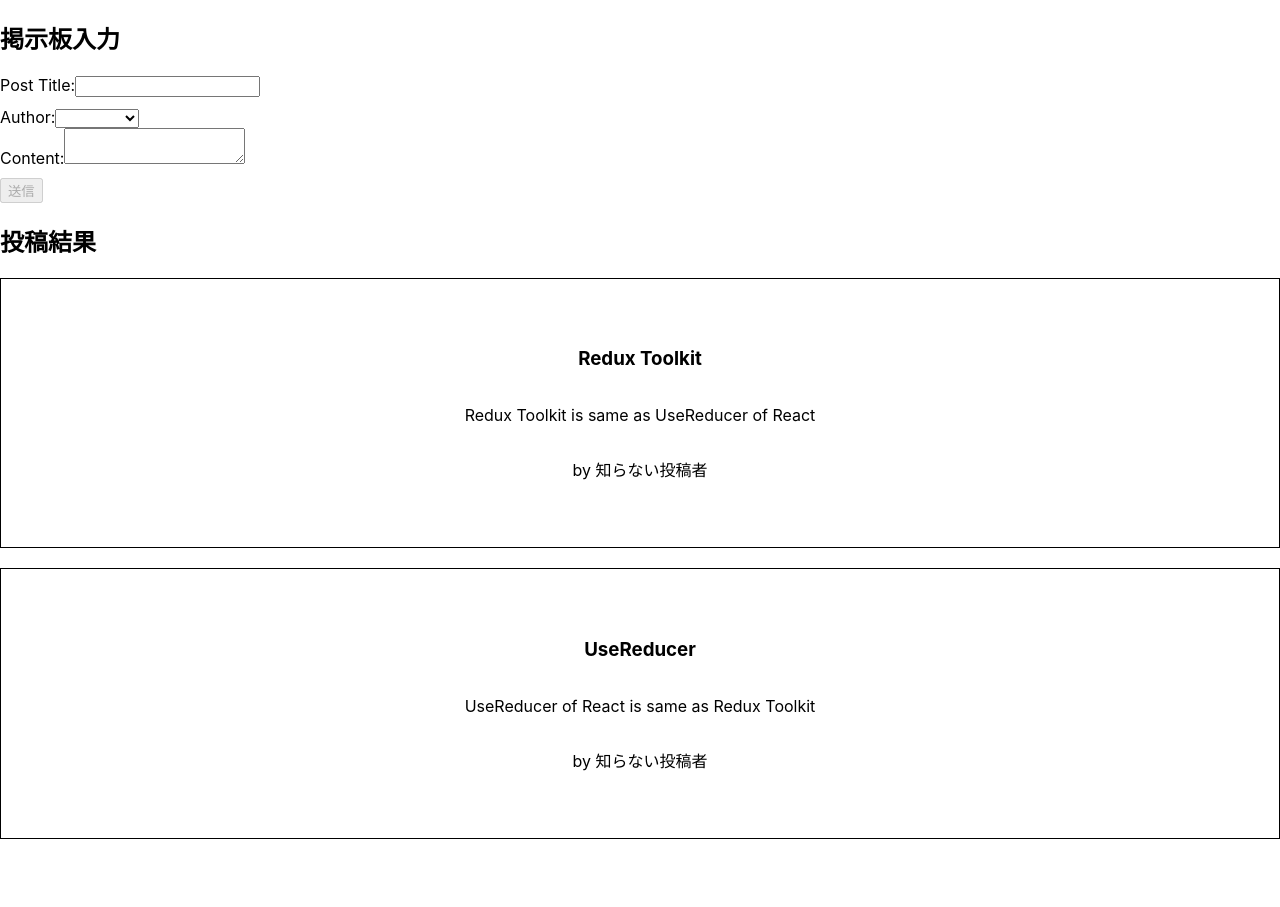
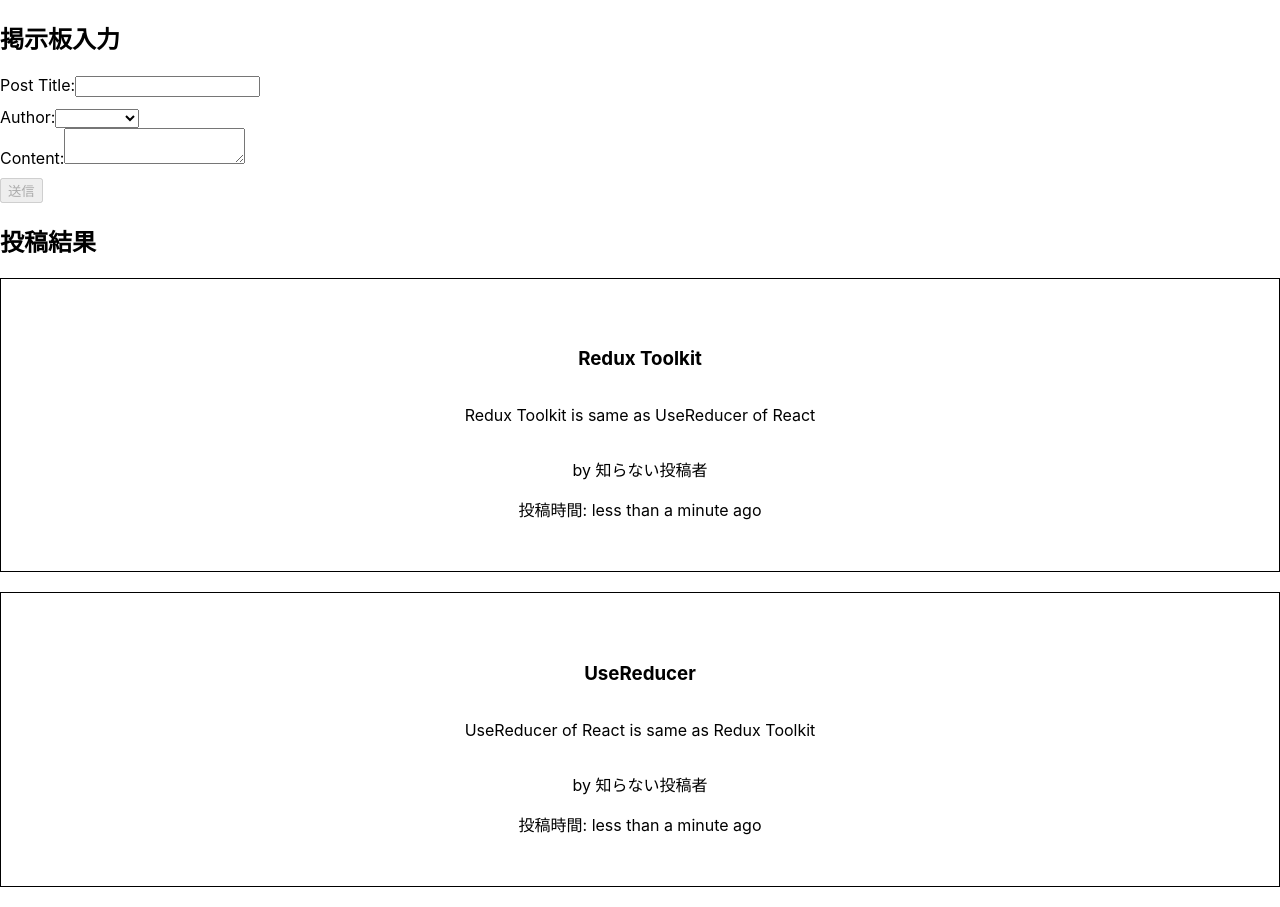
Before and after one commit to ziheng-hub/redux-toolkit-execise-01, a React (Create React App) app: page / in a window 1280 px wide. Before the commit the page ends 859 px from the top, so only its background shows below. Built offline with nearby package versions, Linux system fonts and the light colour scheme.

Commit message:
add features of posts about showing up some users what time is send posts

```diff
--- a/package.json
+++ b/package.json
@@ -7,6 +7,7 @@
     "@testing-library/jest-dom": "^5.17.0",
     "@testing-library/react": "^13.4.0",
     "@testing-library/user-event": "^13.5.0",
+    "date-fns": "^3.2.0",
     "react": "^18.2.0",
     "react-dom": "^18.2.0",
     "react-redux": "^9.0.4",
--- a/src/features/posts/PostsList.jsx
+++ b/src/features/posts/PostsList.jsx
@@ -2,6 +2,7 @@ import React from "react";
 import { useSelector } from "react-redux";
 import { selectAllPosts } from "./postSlice";
 import { PostAuthor } from "./PostAuthor";
+import { TimeAgo } from "./TimeAgo";
 
 const PostsList = () => {
   // 将来的にstate.postsの内部構造が変わった場合、このように外部のComponentで直接useSelectorを呼ぶのではなく、内部でuseSelectorをExportして、外部で使う。
@@ -16,6 +17,7 @@ const PostsList = () => {
         <p>
           <PostAuthor userId={post.userId} />
         </p>
+        <TimeAgo timeStamp={post.date}/>
       </article>
     );
   });
--- /dev/null
+++ b/src/features/posts/TimeAgo.jsx
@@ -0,0 +1,18 @@
+import React from "react";
+import { parseISO, formatDistanceToNow } from "date-fns";
+
+export const TimeAgo = ({ timeStamp }) => {
+  let timeAgo = "ago";
+
+  if (timeStamp) {
+    const date = parseISO(timeStamp);
+    const timePeriod = formatDistanceToNow(date);
+
+    return (
+      <div>
+        投稿時間: {timePeriod} {timeAgo}
+      </div>
+    );
+  }
+
+};
--- a/src/features/posts/postSlice.js
+++ b/src/features/posts/postSlice.js
@@ -6,11 +6,13 @@ const initialState = [
     id: "1",
     title: "Redux Toolkit",
     content: "Redux Toolkit is same as UseReducer of React",
+    date:new Date().toISOString(),
   },
   {
     id: "2",
     title: "UseReducer",
     content: "UseReducer of React is same as Redux Toolkit",
+    date:new Date().toISOString()
   },
 ];
 
@@ -29,6 +31,7 @@ const postSlice = createSlice({
                     title:title,
                     content:content,
                     userId:userId,
+                    date:new Date().toISOString(),
                 }
             }
         }
```
Also changed, not shown: 1 other file (tests, documents, lock files or other folders).
